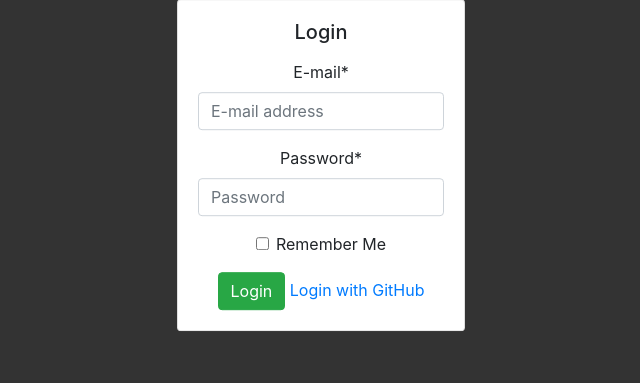
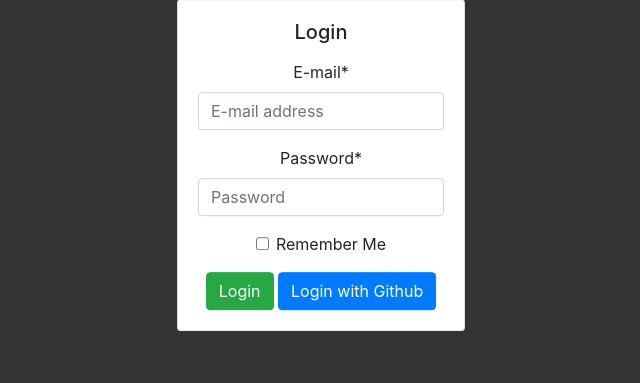
Before and after one commit to Camillus83/QuizApp, a Django app: page /accounts/login/ in a window 1280 px wide. Shown: the part 165-548 px from the top of the page, without its empty margins (319-959 px from the left). Run offline with Django 4.2, Linux system fonts and the light colour scheme; parts of the project's set-up code (start-up, migrations or seed data) failed here and were passed over; some libraries are stand-ins or nearby versions.

Commit message:
Added login with GitHub

```diff
--- a/accounts/urls.py
+++ b/accounts/urls.py
@@ -1,6 +1,7 @@
 from django.urls import path, include
-from .views import SignUpPageView
+from .views import SignUpPageView, GitHubView
 
 urlpatterns = [
     path("signup/", SignUpPageView.as_view(), name="signup"),
+    path("github/login", GitHubView.as_view(), name="github-view"),
 ]
--- a/accounts/views.py
+++ b/accounts/views.py
@@ -1,6 +1,6 @@
 from django.urls import reverse_lazy
 from django.views import generic
-
+from django.views.generic import TemplateView
 from .forms import CustomUserCreationForm
 
 
--- a/templates/account/login.html
+++ b/templates/account/login.html
@@ -1,5 +1,6 @@
 {% extends '_base.html' %}
 {% load static %}
+{% load socialaccount %}
 {% load crispy_forms_tags %}
 {% block title %}Log In | QuizApp{% endblock title %}
 
@@ -13,7 +14,7 @@
                     {% csrf_token %}
                     {{ form|crispy }}</p>
                 <button type="submit" class="btn btn-success">Login</button>
-                <a href="#" class="card-link">Login with GitHub</a>
+                <a class="btn btn-primary" href="{% provider_login_url 'github' %}" role="button">Login with Github</a>
             </div>
         </div>
         <br>
--- a/templates/home.html
+++ b/templates/home.html
@@ -15,7 +15,7 @@
     <p>
         Don't have an account?
     </p><a class="btn btn-primary" href="{% url 'account_signup' %}" role="button">Sign Up</a>
-    <a class="btn btn-primary" href="{% provider_login_url 'github' %}" role="button">Log in with Github</a>
+    <a class="btn btn-primary" href="{% provider_login_url 'github' %}" role="button">Login with Github</a>
     {% endif %}
 </div>
 
```
